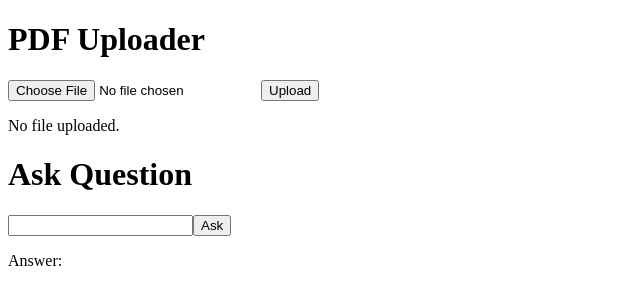
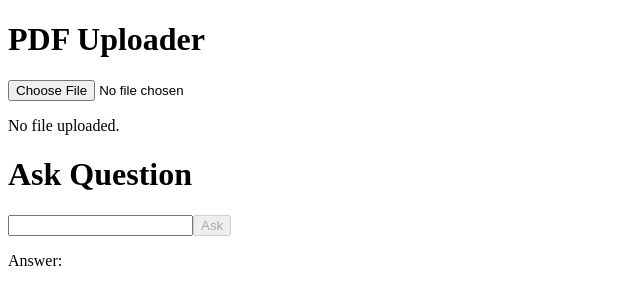
Before and after one commit to vinhngthanh/ChatBot, a React (Create React App) app in the folder client/: page / in a window 1280 px wide. Shown: the top 304 px of the page, without its empty margins (0-640 px from the left). Built offline with nearby package versions, Linux system fonts and the light colour scheme.

Commit message:
almost finished. Now making it beautiful

```diff
--- a/client/src/App.js
+++ b/client/src/App.js
@@ -1,14 +1,20 @@
-import React from "react";
+import React, { useState } from "react";
 import Ask from "./components/Ask";
 import UploadPDF from "./components/UploadPDF";
 
 const App = () => {
+  const [fileUploaded, setFileUploaded] = useState(false);
+  const [fileUploading, setFileUploading] = useState(false);
+
   return (
     <div>
       <h1>PDF Uploader</h1>
-      <UploadPDF />
+      <UploadPDF
+        fileIsUploading={setFileUploading}
+        fileIsUploaded={setFileUploaded}
+      />
       <h1>Ask Question</h1>
-      <Ask />
+      <Ask fileIsUploading={fileUploading} fileIsUploaded={fileUploaded} />
     </div>
   );
 };
--- a/client/src/components/Ask.js
+++ b/client/src/components/Ask.js
@@ -1,11 +1,13 @@
 import React, { useState } from "react";
 import axios from "axios";
 
-const AskQuestion = () => {
+const AskQuestion = ({ fileIsUploading, fileIsUploaded }) => {
   const [question, setQuestion] = useState("");
   const [answer, setAnswer] = useState("");
+  const [isGeneratingQuestion, setIsGeneratingQuestion] = useState(false);
 
   const handleAskQuestion = () => {
+    setIsGeneratingQuestion(true);
     axios
       .post("http://localhost:5000/ask", { question })
       .then((response) => {
@@ -13,6 +15,9 @@ const AskQuestion = () => {
       })
       .catch((error) => {
         console.error(error);
+      })
+      .finally(() => {
+        setIsGeneratingQuestion(false);
       });
   };
 
@@ -23,7 +28,17 @@ const AskQuestion = () => {
         value={question}
         onChange={(e) => setQuestion(e.target.value)}
       />
-      <button onClick={handleAskQuestion}>Ask</button>
+      <button
+        onClick={handleAskQuestion}
+        disabled={
+          fileIsUploading ||
+          !fileIsUploaded ||
+          isGeneratingQuestion ||
+          !question.trim()
+        }
+      >
+        Ask
+      </button>
       <p>Answer: {answer}</p>
     </div>
   );
--- a/client/src/components/UploadPDF.js
+++ b/client/src/components/UploadPDF.js
@@ -1,16 +1,21 @@
-import React, { useState } from "react";
+import React, { useState, useRef } from "react";
 import axios from "axios";
 
-const FileUpload = () => {
-  const [file, setFile] = useState(null);
+const FileUpload = ({ fileIsUploading, fileIsUploaded }) => {
   const [uploadMessage, setUploadMessage] = useState("No file uploaded.");
+  const [uploading, setUploading] = useState(false);
+  const prevFileRef = useRef(null);
 
   const handleFileChange = (event) => {
-    setFile(event.target.files[0]);
+    const selectedFile = event.target.files[0];
     setUploadMessage("No file uploaded.");
+    if (selectedFile) {
+      uploadFile(selectedFile);
+    }
   };
 
-  const handleUpload = () => {
+  const uploadFile = (file) => {
+    setUploading(true);
     const formData = new FormData();
     formData.append("pdf", file);
 
@@ -18,22 +23,31 @@ const FileUpload = () => {
       .post("http://localhost:5000/upload", formData)
       .then((response) => {
         console.log(response.data);
+        fileIsUploading(false);
+        fileIsUploaded(true);
         setUploadMessage(
           "File uploaded successfully! Now using file name: " + file.name
         );
       })
       .catch((error) => {
         console.error(error);
+        fileIsUploading(false);
+        fileIsUploaded(false);
         setUploadMessage("Upload failed. Please try again.");
+      })
+      .finally(() => {
+        setUploading(false);
+        fileIsUploading(false);
+        fileIsUploaded(true);
+        prevFileRef.current = file;
       });
   };
 
   return (
     <div>
-      <input type="file" onChange={handleFileChange} />
-      <button onClick={handleUpload}>Upload</button>
-      {uploadMessage && <p>{uploadMessage}</p>}
-      {}
+      <input type="file" onChange={handleFileChange} disabled={uploading} />
+      {uploading && <p>Loading...</p>}
+      {!uploading && <p>{uploadMessage}</p>}
     </div>
   );
 };
```
